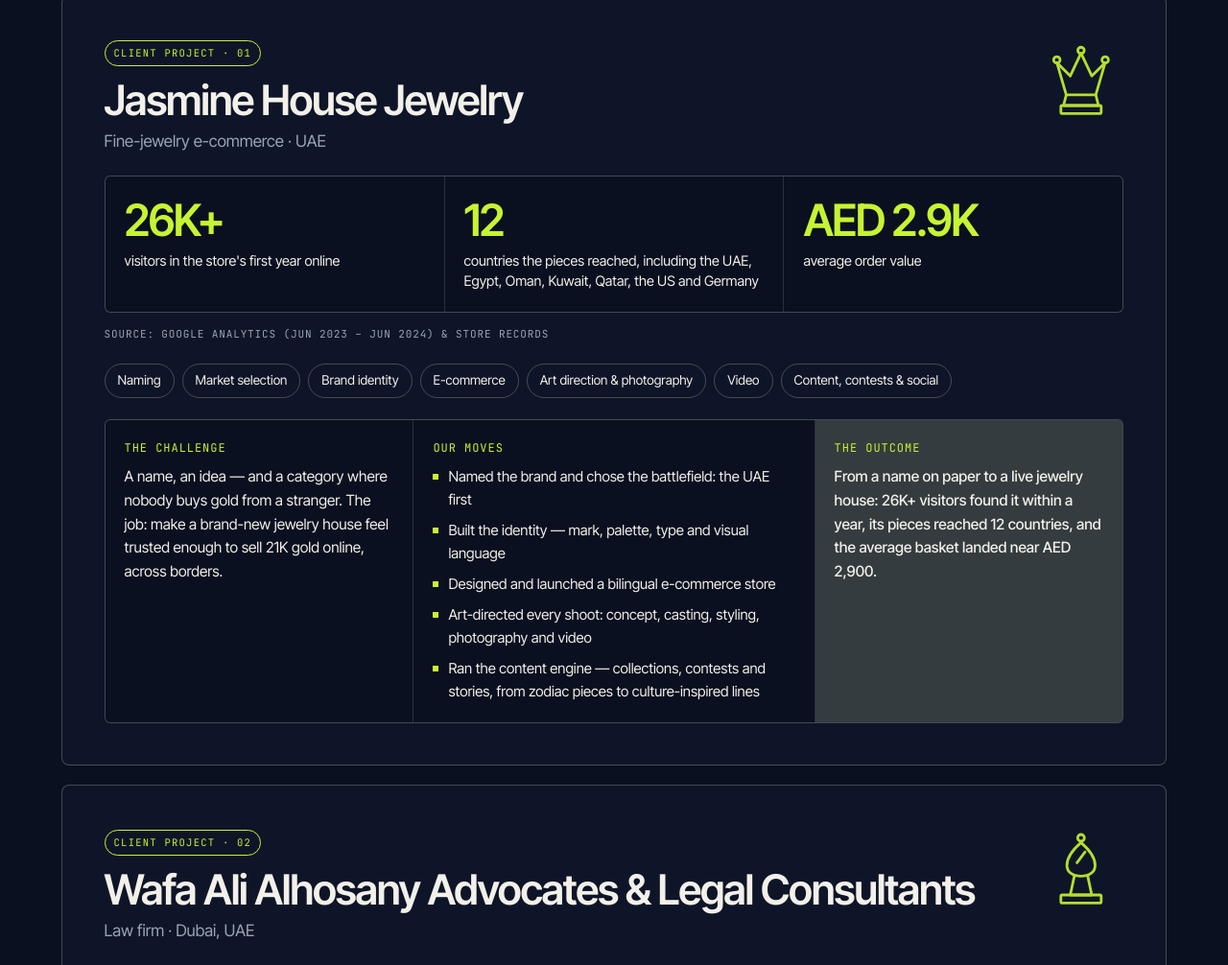
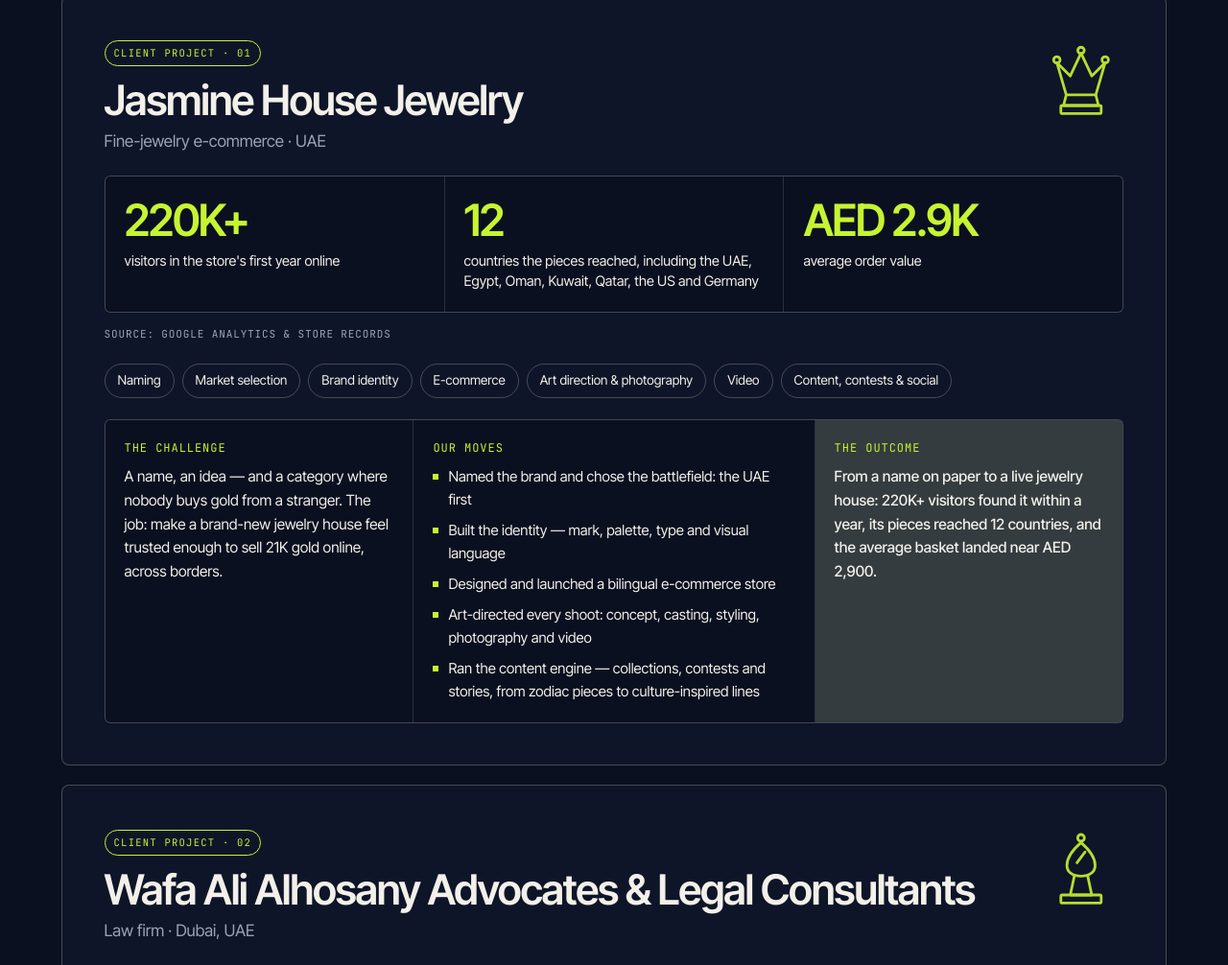
Before and after one commit to lamiaghanem/taktino, a plain HTML site: page index.html in a window 1280 px wide. Shown: the part 7933-8939 px from the top of the page at 96% size. Drawn offline with Linux system fonts and the light colour scheme; a web font is replaced by a local one.

Commit message:
Jasmine stats: 220K+ visitors

```diff
--- a/index.html
+++ b/index.html
@@ -941,17 +941,17 @@ const CASES = [
   {url:"", piece:"queen",
    imgs:[["jh-01","w","A model wearing Jasmine House gold rings and earrings","عارضة ترتدي خواتم وأقراط جاسمين هاوس الذهبية"],["jh-02","t","Editorial portrait in a garden, wearing a gold necklace and rings","بورتريه في حديقة بقلادة وخواتم ذهبية"],["jh-03","","Spiral gold ring on a turquoise stage — Modern Masterpiece","خاتم ذهبي حلزوني على منصة فيروزية"],["jh-05","","The Dana pearl earrings","أقراط دانة باللؤلؤ"],["jh-04","t","Gold bracelets and necklace in natural light","أساور وقلادة ذهبية في ضوء طبيعي"],["jh-06","t","Close-up portrait with gold rings","بورتريه قريب بخواتم ذهبية"],["jh-07","t","The zodiac collection laid out in a circle","مجموعة الأبراج مرتّبة في دائرة"],["jh-08","t","Portrait in a white shirt with layered gold pieces","بورتريه بقميص أبيض وقطع ذهبية متعددة"]],
    en:{name:"Jasmine House Jewelry", sector:"Fine-jewelry e-commerce · UAE", scope:["Naming","Market selection","Brand identity","E-commerce","Art direction & photography","Video","Content, contests & social"],
-       stats:[["26K+","visitors in the store's first year online"],["12","countries the pieces reached, including the UAE, Egypt, Oman, Kuwait, Qatar, the US and Germany"],["AED 2.9K","average order value"]],
-       src:"Google Analytics (Jun 2023 – Jun 2024) & store records",
+       stats:[["220K+","visitors in the store's first year online"],["12","countries the pieces reached, including the UAE, Egypt, Oman, Kuwait, Qatar, the US and Germany"],["AED 2.9K","average order value"]],
+       src:"Google Analytics & store records",
        ch:"A name, an idea — and a category where nobody buys gold from a stranger. The job: make a brand-new jewelry house feel trusted enough to sell 21K gold online, across borders.",
        mv:["Named the brand and chose the battlefield: the UAE first","Built the identity — mark, palette, type and visual language","Designed and launched a bilingual e-commerce store","Art-directed every shoot: concept, casting, styling, photography and video","Ran the content engine — collections, contests and stories, from zodiac pieces to culture-inspired lines"],
-       out:"From a name on paper to a live jewelry house: 26K+ visitors found it within a year, its pieces reached 12 countries, and the average basket landed near AED 2,900."},
+       out:"From a name on paper to a live jewelry house: 220K+ visitors found it within a year, its pieces reached 12 countries, and the average basket landed near AED 2,900."},
    ar:{name:"جاسمين هاوس للمجوهرات", sector:"متجر إلكتروني للمجوهرات الفاخرة · الإمارات", scope:["اختيار الاسم","اختيار السوق","الهوية البصرية","المتجر الإلكتروني","الإخراج الفني والتصوير","الفيديو","المحتوى والمسابقات والسوشيال"],
-       stats:[["+26K","زائر للمتجر في سنته الأولى أونلاين"],["12","دولة وصلتها قطعنا، منها الإمارات ومصر وعُمان والكويت وقطر وأمريكا وألمانيا"],["2.9K AED","متوسط قيمة الطلب"]],
-       src:"Google Analytics (يونيو 2023 – يونيو 2024) وسجلات المتجر",
+       stats:[["+220K","زائر للمتجر في سنته الأولى أونلاين"],["12","دولة وصلتها قطعنا، منها الإمارات ومصر وعُمان والكويت وقطر وأمريكا وألمانيا"],["2.9K AED","متوسط قيمة الطلب"]],
+       src:"Google Analytics وسجلات المتجر",
        ch:"اسم وفكرة — في فئة لا يشتري فيها أحد الذهب من غريب. المهمة: أن تبدو دار مجوهرات جديدة تمامًا جديرة بالثقة لتبيع ذهب عيار 21 أونلاين، وعبر الحدود.",
        mv:["اختيار اسم العلامة وأرض المعركة: الإمارات أولًا","بناء الهوية — الشعار والألوان والخطوط واللغة البصرية","تصميم متجر إلكتروني بلغتين وإطلاقه","الإخراج الفني لكل جلسة تصوير: الفكرة واختيار الموديل والتنسيق والتصوير والفيديو","إدارة ماكينة المحتوى — المجموعات والمسابقات والقصص، من قطع الأبراج إلى المجموعات المستوحاة من الحضارات"],
-       out:"من اسم على الورق إلى دار مجوهرات قائمة: أكثر من 26 ألف زائر وصلوا إليها خلال عام، ووصلت قطعها إلى 12 دولة، واستقر متوسط قيمة الطلب قرب 2,900 درهم."}},
+       out:"من اسم على الورق إلى دار مجوهرات قائمة: أكثر من 220 ألف زائر وصلوا إليها خلال عام، ووصلت قطعها إلى 12 دولة، واستقر متوسط قيمة الطلب قرب 2,900 درهم."}},
   {url:"https://www.wafaalhosany-lawfirm.com", piece:"bishop",
    en:{name:"Wafa Ali Alhosany Advocates & Legal Consultants", sector:"Law firm · Dubai, UAE", scope:["Rebranding","Website","LinkedIn","X","Facebook","Content strategy"],
        ch:"A law firm in a field built on trust needed a brand and a digital presence that matched the seriousness of its work — and spoke clearly to individuals and businesses in the UAE.",
```
